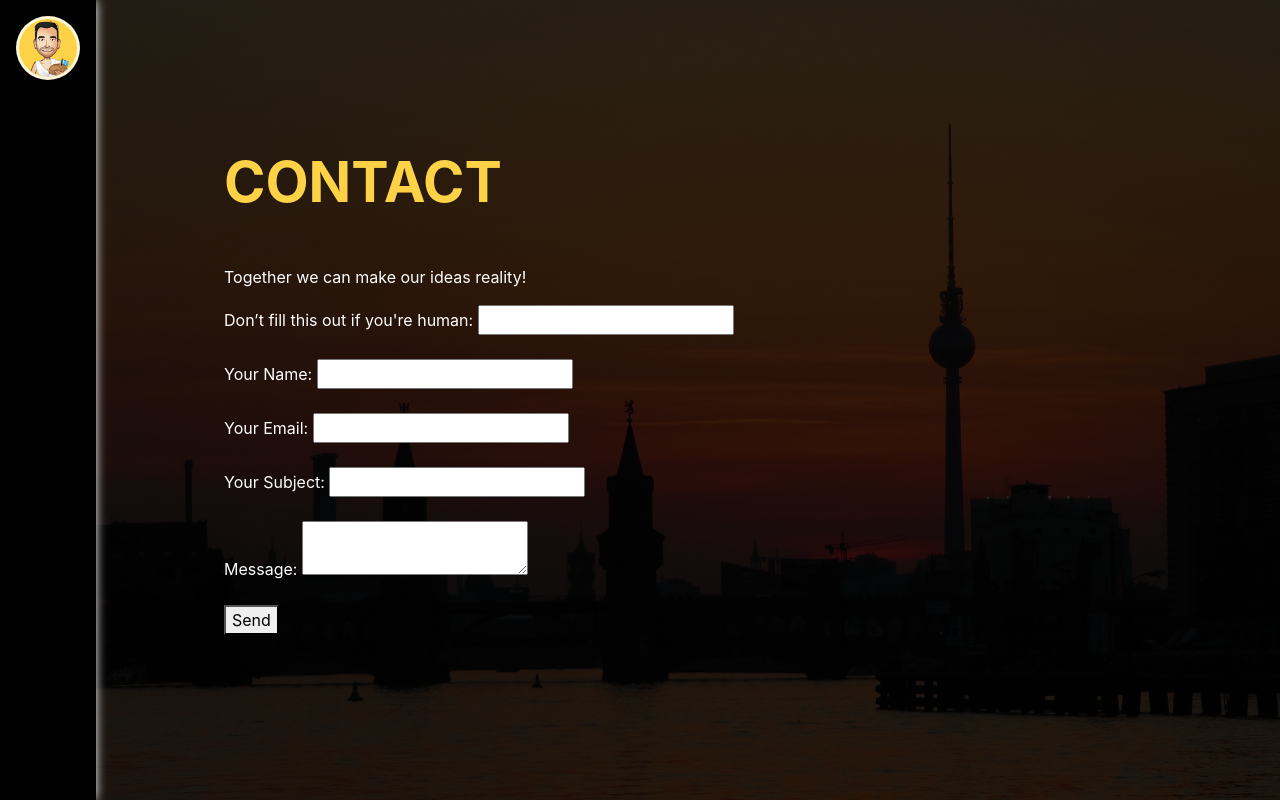
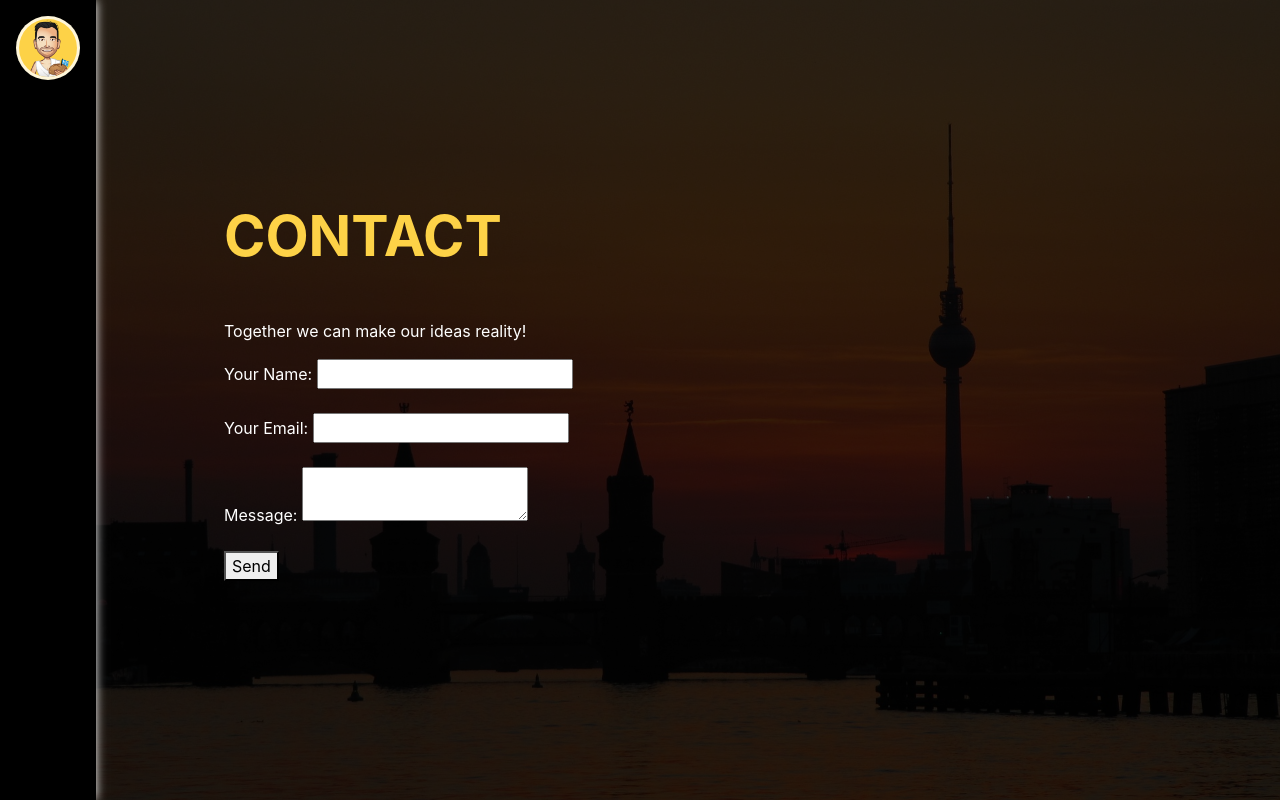
Before and after one commit to nikolaounkl/portfolio, a React (Create React App) app: page /contact in a window 1280 px wide. Built offline with nearby package versions, Linux system fonts and the light colour scheme; some icons are missing; a web font is replaced by a local one.

Commit message:
Updated contact base netlify form.

```diff
--- a/src/components/Contact.js
+++ b/src/components/Contact.js
@@ -11,18 +11,7 @@ export default function Contact() {
                 <div className="w-100">
                     <h2 className="mb-5">Contact</h2>
                     <p>Together we can make our ideas reality!</p>
-                    <form
-                        name="contact"
-                        method="POST"
-                        netlify-honeypot="bot-field"
-                        data-netlify="true"
-                    >
-                        <p class="hidden">
-                            <label>
-                                Don’t fill this out if you're human:{" "}
-                                <input name="bot-field" />
-                            </label>
-                        </p>
+                    <form name="contact" method="POST" data-netlify="true">
                         <p>
                             <label>
                                 Your Name: <input type="text" name="name" />
@@ -31,12 +20,6 @@ export default function Contact() {
                         <p>
                             <label>
                                 Your Email: <input type="email" name="email" />
-                            </label>
-                        </p>
-                        <p>
-                            <label>
-                                Your Subject:{" "}
-                                <input type="text" name="subject" />
                             </label>
                         </p>
                         <p>
```
